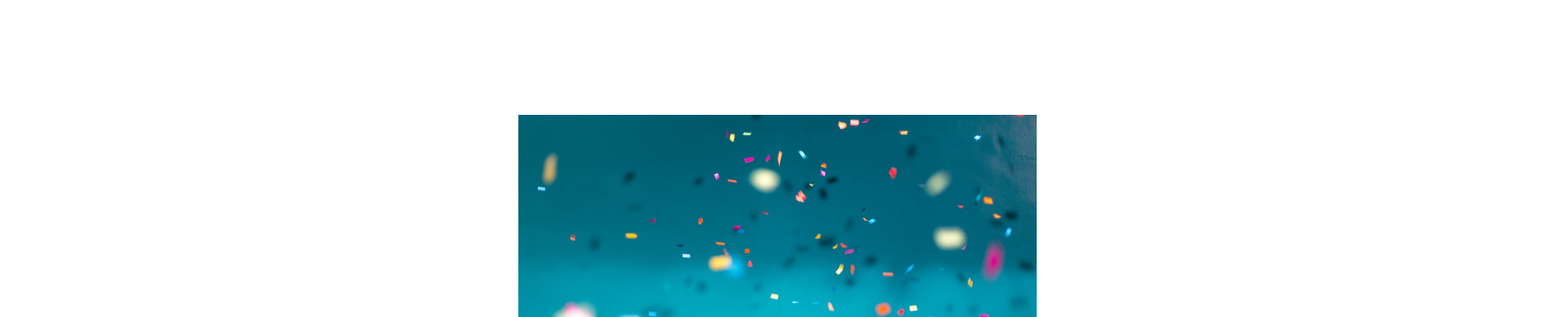
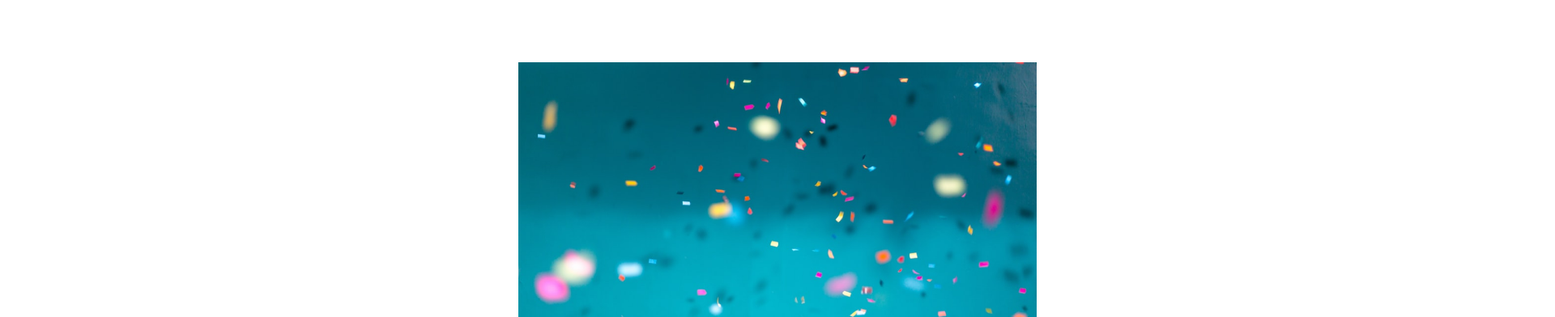
Before and after one commit to naoki28aida/20230715_aida_css, a plain HTML site: page index.html in a window 1280 px wide. Shown: the part 78-470 px from the top of the page at 81% size, 1920 px wide, since content can reach past the window. Drawn offline with Linux system fonts and the light colour scheme; a web font is replaced by a local one.

Commit message:
任意のメッセージ

```diff
--- a/index.html
+++ b/index.html
@@ -29,7 +29,10 @@
 </div>
 </header>
 <main>
-    <div class="enshu__gazou"><img src="img/firstview.jpeg" alt=""></div>
+<div class="enshu__gazou">
+    <div class="enshu__gazou--naibu"><img src="img/firstview.jpeg" alt="">
+    </div>
+</div>
     <p class="enshu__moji">毎日を笑顔に</p>
     <div class="enshu__back"></div>
 </main>
--- a/style.css
+++ b/style.css
@@ -18,15 +18,21 @@
     font-weight: 600;
 }
 
-.enshu__gazou{
-    width: 100%;
-        position: absolute;
-        bottom: 150px;
-        right: -50%;
+
+.enshu__gazou {
+position: relative;
+    top: 80px;
+    left: 0px;
 }
 
-.enshu__gazou img {
+.enshu__gazou--naibu{
     width: 50%;
+    margin: 0 0 0 auto;
+
+}
+
+.enshu__gazou--naibu img {
+    width: 100%;
 }
 
 
```
